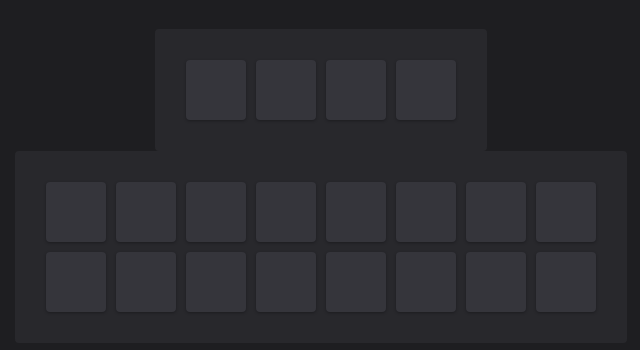
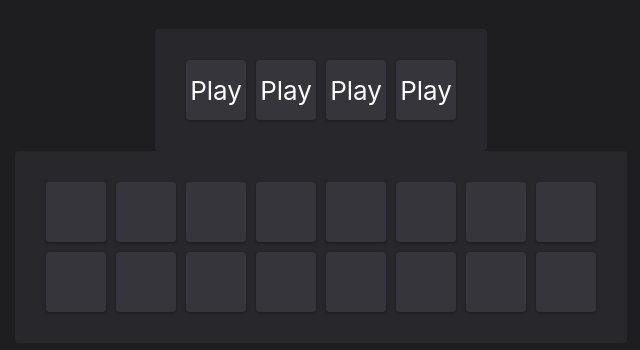
Before and after one commit to sam-parsons/step-sequencer, a React (Create React App) app: page / in a window 1280 px wide. Shown: the part 214-564 px from the top of the page, without its empty margins (319-959 px from the left). Built offline with nearby package versions, Linux system fonts and the light colour scheme.

Commit message:
crude play/stop button

```diff
--- a/src/App.js
+++ b/src/App.js
@@ -24,11 +24,20 @@
     }));
   };
 
+  onTogglePlay = () => {
+    this.setState(prior => ({
+      isPlaying: !prior.isPlaying
+    }));
+  };
+
   render() {
     return (
       <div className="App">
         <header className="App-header">
-          <Buttons isPlaying={this.state.isPlaying} />
+          <Buttons
+            isPlaying={this.state.isPlaying}
+            onTogglePlay={this.onTogglePlay}
+          />
           <StepSequence
             checked={this.state.checked}
             onToggle={this.onToggleBox}
--- a/src/Components/Buttons.js
+++ b/src/Components/Buttons.js
@@ -4,10 +4,10 @@
 
 const Buttons = props => (
   <div id="buttons" className={styles.root}>
-    <PlayButton isPlaying={props.isPlaying} />
-    <PlayButton isPlaying={props.isPlaying} />
-    <PlayButton isPlaying={props.isPlaying} />
-    <PlayButton isPlaying={props.isPlaying} />
+    <PlayButton isPlaying={props.isPlaying} onTogglePlay={props.onTogglePlay} />
+    <PlayButton isPlaying={props.isPlaying} onTogglePlay={props.onTogglePlay} />
+    <PlayButton isPlaying={props.isPlaying} onTogglePlay={props.onTogglePlay} />
+    <PlayButton isPlaying={props.isPlaying} onTogglePlay={props.onTogglePlay} />
   </div>
 );
 
--- a/src/Components/PlayButton.js
+++ b/src/Components/PlayButton.js
@@ -2,16 +2,8 @@
 import styles from "./PlayButton.module.css";
 
 const PlayButton = props => (
-  <div className={styles.root}>
-    {/* {props.isPlaying ? (
-      <span className={styles.symbol} role="img">
-        &#9658;
-      </span>
-    ) : (
-      <span className={styles.symbol} role="img">
-        &#9726;
-      </span>
-    )} */}
+  <div className={styles.root} onClick={props.onTogglePlay}>
+    <span className={styles.label}>{props.isPlaying ? "Stop" : "Play"}</span>
   </div>
 );
 
--- a/src/Components/PlayButton.module.css
+++ b/src/Components/PlayButton.module.css
@@ -1,5 +1,5 @@
 .root {
-  display: block;
+  display: flex;
   width: 60px;
   height: 60px;
   background: hsl(240, 5%, 22%);
@@ -8,7 +8,8 @@
   margin: 5px;
   box-shadow: 0 1px 3px 0 rgba(0, 0, 0, 0.3);
   color: white;
+  align-items: center;
 }
-.symbol {
-  color: #fff;
+.label {
+  margin: auto;
 }
```
Also changed, not shown: 1 other file (tests, documents, lock files or other folders).
